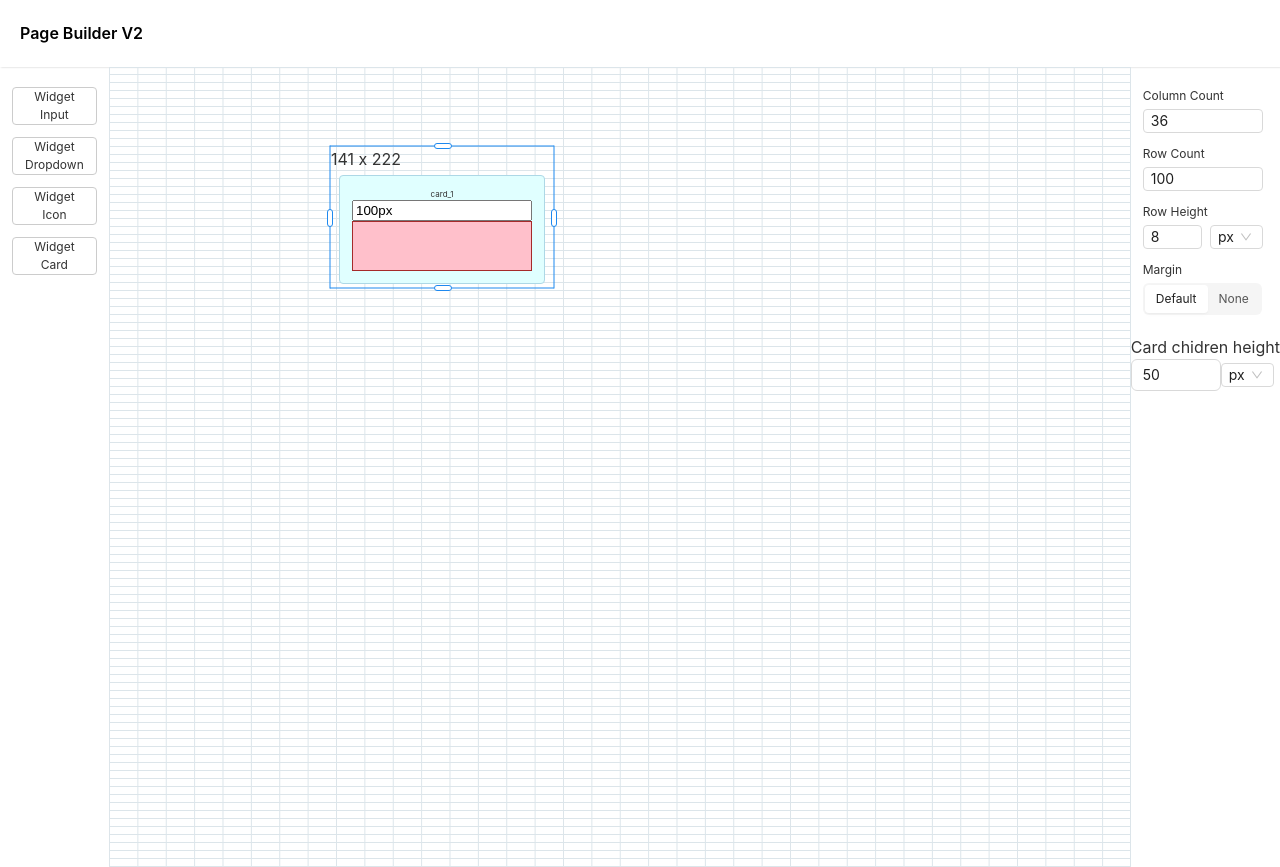
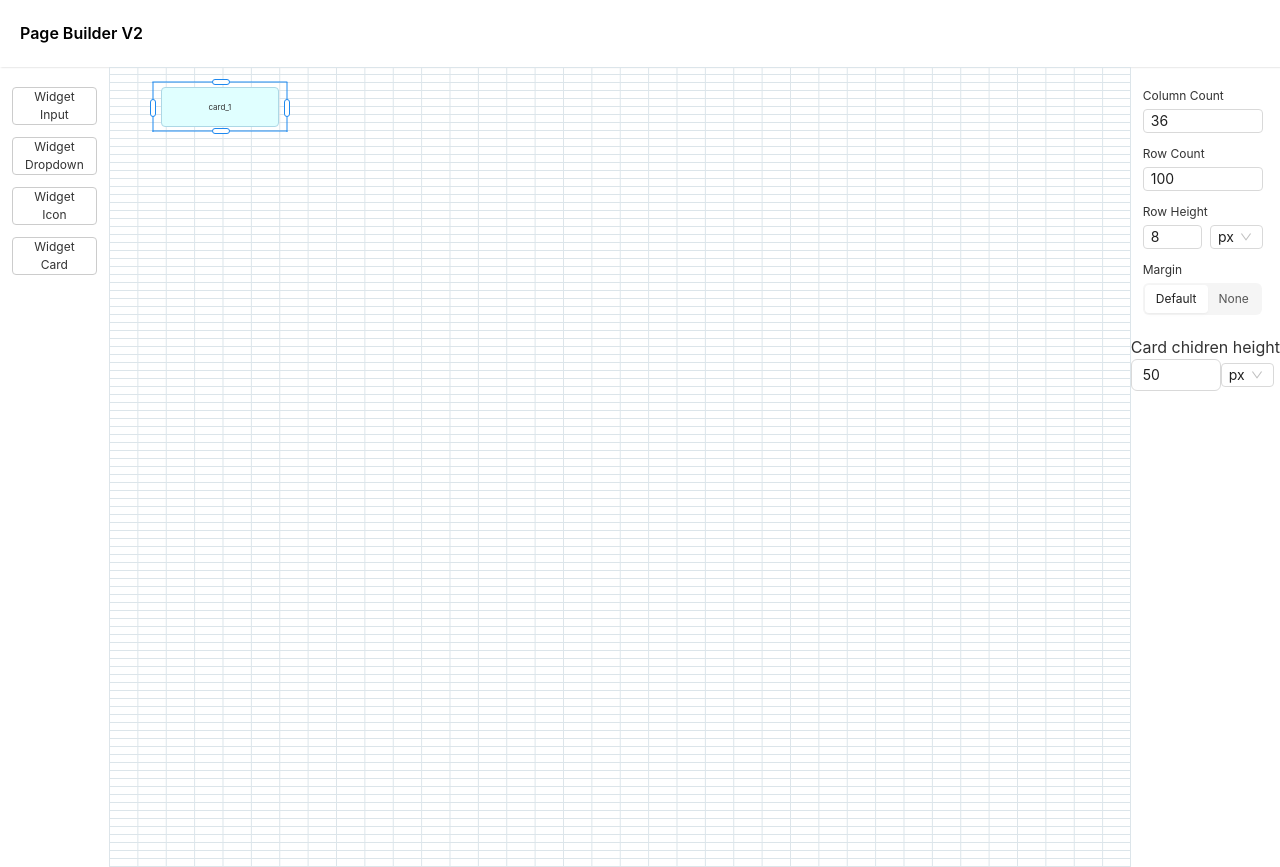
Before and after one commit to abdul-kissflow/builder, a React (Vite) app: page / in a window 1280 px wide. Built offline with nearby package versions, Linux system fonts and the light colour scheme.

Commit message:
meta data change

```diff
--- a/src/Builder/builder.module.css
+++ b/src/Builder/builder.module.css
@@ -111,8 +111,8 @@
   width: calc(100% - 2 * 8px);
 
   /* auto grow poc */
-  /* height: calc(100% - 2 * 4px); */
-  height: auto;
+  height: calc(100% - 2 * 4px);
+  /* height: auto; */
   padding: 12px;
 
   margin: 4px 8px;
--- a/src/Builder/constant.js
+++ b/src/Builder/constant.js
@@ -16,30 +16,54 @@ export const WIDGETS_TYPE = {
   CARD: "card"
 };
 
-export const WIDGET_CONFIG = {
+export let WIDGET_CONFIG = {
   [WIDGETS_TYPE.INPUT]: {
-    rowStart: 0,
-    rowEnd: 4,
-    colStart: 0,
-    colEnd: 4
+    rowStart: 2,
+    rowEnd: 6,
+    colStart: 2,
+    colEnd: 5,
+    rowSpan: function () {
+      return this.rowEnd - this.rowStart;
+    },
+    colSpan: function () {
+      return this.colEnd - this.colStart;
+    }
   },
   [WIDGETS_TYPE.DROPDOWN]: {
     rowStart: 0,
     rowEnd: 4,
     colStart: 0,
-    colEnd: 4
+    colEnd: 4,
+    rowSpan: function () {
+      return this.rowEnd - this.rowStart;
+    },
+    colSpan: function () {
+      return this.colEnd - this.colStart;
+    }
   },
   [WIDGETS_TYPE.ICON]: {
     rowStart: 0,
     rowEnd: 3,
     colStart: 0,
-    colEnd: 2
+    colEnd: 2,
+    rowSpan: function () {
+      return this.rowEnd - this.rowStart;
+    },
+    colSpan: function () {
+      return this.colEnd - this.colStart;
+    }
   },
   [WIDGETS_TYPE.CARD]: {
-    rowStart: 10,
-    rowEnd: 20,
-    colStart: 10,
-    colEnd: 13
+    rowStart: 2,
+    rowEnd: 8,
+    colStart: 2,
+    colEnd: 8,
+    rowSpan: function () {
+      return this.rowEnd - this.rowStart;
+    },
+    colSpan: function () {
+      return this.colEnd - this.colStart;
+    }
   }
 };
 
@@ -71,7 +95,9 @@ export const WIDGETS_LIST = [
       rowStart: WIDGET_CONFIG[WIDGETS_TYPE.INPUT].rowStart,
       rowEnd: WIDGET_CONFIG[WIDGETS_TYPE.INPUT].rowEnd,
       colStart: WIDGET_CONFIG[WIDGETS_TYPE.INPUT].colStart,
-      colEnd: WIDGET_CONFIG[WIDGETS_TYPE.INPUT].colEnd
+      colEnd: WIDGET_CONFIG[WIDGETS_TYPE.INPUT].colEnd,
+      colSpan: WIDGET_CONFIG[WIDGETS_TYPE.INPUT].colSpan,
+      rowSpan: WIDGET_CONFIG[WIDGETS_TYPE.INPUT].rowSpan
       // row: WIDGET_CONFIG[WIDGETS_TYPE.INPUT].rowStart
       // colSpan: WIDGETS_CONFIG[WIDGETS_TYPE.INPUT].minColSpan,
       // rowSpan: WIDGETS_CONFIG[WIDGETS_TYPE.INPUT].minRowSpan
@@ -85,7 +111,9 @@ export const WIDGETS_LIST = [
       rowStart: WIDGET_CONFIG[WIDGETS_TYPE.DROPDOWN].rowStart,
       rowEnd: WIDGET_CONFIG[WIDGETS_TYPE.DROPDOWN].rowEnd,
       colStart: WIDGET_CONFIG[WIDGETS_TYPE.DROPDOWN].colStart,
-      colEnd: WIDGET_CONFIG[WIDGETS_TYPE.DROPDOWN].colEnd
+      colEnd: WIDGET_CONFIG[WIDGETS_TYPE.DROPDOWN].colEnd,
+      colSpan: WIDGET_CONFIG[WIDGETS_TYPE.DROPDOWN].colSpan,
+      rowSpan: WIDGET_CONFIG[WIDGETS_TYPE.DROPDOWN].rowSpan
     }
   },
   {
@@ -96,7 +124,9 @@ export const WIDGETS_LIST = [
       rowStart: WIDGET_CONFIG[WIDGETS_TYPE.ICON].rowStart,
       rowEnd: WIDGET_CONFIG[WIDGETS_TYPE.ICON].rowEnd,
       colStart: WIDGET_CONFIG[WIDGETS_TYPE.ICON].colStart,
-      colEnd: WIDGET_CONFIG[WIDGETS_TYPE.ICON].colEnd
+      colEnd: WIDGET_CONFIG[WIDGETS_TYPE.ICON].colEnd,
+      colSpan: WIDGET_CONFIG[WIDGETS_TYPE.ICON].colSpan,
+      rowSpan: WIDGET_CONFIG[WIDGETS_TYPE.ICON].rowSpan
     }
   },
   {
@@ -107,9 +137,9 @@ export const WIDGETS_LIST = [
       rowStart: WIDGET_CONFIG[WIDGETS_TYPE.CARD].rowStart,
       rowEnd: WIDGET_CONFIG[WIDGETS_TYPE.CARD].rowEnd,
       colStart: WIDGET_CONFIG[WIDGETS_TYPE.CARD].colStart,
-      colEnd: WIDGET_CONFIG[WIDGETS_TYPE.CARD].colEnd
-      // colSpan: WIDGETS_CONFIG[WIDGETS_TYPE.CARD].minColSpan,
-      // rowSpan: WIDGETS_CONFIG[WIDGETS_TYPE.CARD].minRowSpan
+      colEnd: WIDGET_CONFIG[WIDGETS_TYPE.CARD].colEnd,
+      colSpan: WIDGET_CONFIG[WIDGETS_TYPE.CARD].colSpan,
+      rowSpan: WIDGET_CONFIG[WIDGETS_TYPE.CARD].rowSpan
     }
   }
 ];
--- a/src/Builder/index.jsx
+++ b/src/Builder/index.jsx
@@ -112,17 +112,23 @@ export function Builder() {
     // console.log("start", widgetPosRef.current, e, e.active.rect.current);
     setIsDragging(true);
     setActiveWidget(widget);
+
     let newLayoutModel = { ...layoutModel };
     let type = e.active?.data.current.type;
     if (type === "DragWidgetCell") {
       newLayoutModel = deleteWidget(newLayoutModel, widget.Id);
       setLayoutModel(newLayoutModel);
-      let { colEnd, colStart, rowEnd, rowStart } = widget?.LayoutConfig || {};
+      // let { colEnd, colStart, rowEnd, rowStart, colSpan, rowSpan } =
+      //   widget?.LayoutConfig || {};
+      let config = widget?.LayoutConfig || {};
+
       setHoverDetail({
-        colEnd,
-        colStart,
-        rowEnd,
-        rowStart
+        colStart: config.colStart,
+        colEnd: config.colEnd,
+        rowEnd: config.rowEnd,
+        rowStart: config.rowStart,
+        colSpan: config.colSpan(),
+        rowSpan: config.rowSpan()
       });
     }
     originLayoutModel.current = newLayoutModel;
@@ -141,14 +147,18 @@ export function Builder() {
       let containerWidth = containerRef.current.clientWidth;
       let containerHeight = containerRef.current.clientHeight;
 
-      let { colEnd = 1, rowEnd = 1 } = activeWidget?.LayoutConfig || {};
+      let activeWidgetConfig = activeWidget?.LayoutConfig || {};
+
       let cellWidth = containerWidth / COLUMN_COUNT;
       let cellHeight =
         ROW_HEIGHT_UNIT === "px" ? ROW_HEIGHT : containerHeight / ROW_COUNT;
 
       let colStart = Math.floor(mousePosRef.current.y / cellHeight);
       let rowStart = Math.floor(mousePosRef.current.x / cellWidth);
-      console.log("handleDragMove", e, mousePosRef.current);
+
+      let colEnd = colStart + activeWidgetConfig.colSpan();
+      let rowEnd = rowStart + activeWidgetConfig.rowSpan();
+
       if (mousePosRef.current.x < 0) {
         colStart = 0;
       }
@@ -162,22 +172,21 @@ export function Builder() {
         rowStart = ROW_COUNT - 1;
       }
 
-      let rowSpan = getSpanCount(rowStart, rowEnd);
-      let colSpan = getSpanCount(colStart, colEnd);
-
       if (rowEnd >= ROW_COUNT) {
-        rowStart = ROW_COUNT - rowSpan;
+        rowStart = ROW_COUNT - activeWidgetConfig.rowSpan();
       }
 
       if (colEnd >= COLUMN_COUNT) {
-        colStart = COLUMN_COUNT - colSpan;
+        colStart = COLUMN_COUNT - activeWidgetConfig.colSpan();
       }
 
       setHoverDetail({
         rowStart,
         colStart,
-        rowSpan,
-        colSpan
+        rowEnd,
+        colEnd,
+        colSpan: activeWidgetConfig.colSpan(),
+        rowSpan: activeWidgetConfig.rowSpan()
       });
     }
   }
@@ -196,8 +205,7 @@ export function Builder() {
       let type = active?.data.current.type;
       let currentWidget = type ? active.data.current.widget : activeWidget;
 
-      let { rowEnd: widgetRowEnd, colEnd: WidgetColEnd } =
-        activeWidget?.LayoutConfig || {};
+      let activeWidgetConfig = activeWidget?.LayoutConfig || {};
 
       let { rowStart, rowEnd, colStart, colEnd } = hoverDetail;
 
@@ -212,10 +220,12 @@ export function Builder() {
           // colSpan: widgetColSpan || colSpan,
           // rowSpan: widgetRowSpan || rowSpan,
           // row: row
+
+          ...activeWidgetConfig,
           rowStart: rowStart,
-          rowEnd: widgetRowEnd || rowEnd,
+          rowEnd: rowEnd,
           colStart: colStart,
-          colEnd: WidgetColEnd || colEnd
+          colEnd: colEnd
         }
       };
       let newLayoutModel = setWidget(layoutModel, widget);
--- a/src/Builder/widget.renderer.jsx
+++ b/src/Builder/widget.renderer.jsx
@@ -4,6 +4,7 @@ import { useDraggable } from "@dnd-kit/core";
 
 import styles from "./builder.module.css";
 import { RESIZE_DIRECTION, WIDGETS_TYPE } from "./constant";
+import { getSpanCount } from "./util";
 
 export function LayoutWidgets({
   widgets,
@@ -257,8 +258,9 @@ function WidgetCell({
 
   const widgetAlignmentProperties = useMemo(
     function getWidgetAlignemntProperties() {
-      let totalColumnOccupied = rowEnd - rowStart;
-      let totalRowOccupied = colEnd - colStart;
+      let totalColumnOccupied = getSpanCount(colStart, colEnd);
+      let totalRowOccupied = getSpanCount(rowStart, rowEnd);
+
       return {
         top: `${colStart * cellHeight}px`,
         left: `${rowStart * cellWidth}px`,
@@ -269,28 +271,28 @@ function WidgetCell({
     [cellHeight, cellWidth, colEnd, colStart, rowEnd, rowStart]
   );
 
-  const [value, setValue] = useState("100px");
+  // const [value, setValue] = useState("100px");
   const resizeObserverRef = useRef(null);
 
-  const [widgetWidth, setWidgetWidth] = useState(0);
-  const [widgetHeight, setWidgetHeight] = useState(0);
+  // const [widgetWidth, setWidgetWidth] = useState(0);
+  // const [widgetHeight, setWidgetHeight] = useState(0);
 
-  useEffect(function resizeObserver() {
-    if (resizeObserverRef.current) {
-      const observer = new ResizeObserver((entries) => {
-        let _height = entries[0].target.clientHeight;
-        let _width = entries[0].target.clientWidth;
-        setWidgetWidth(_height);
-        setWidgetHeight(_width);
-      });
-      observer.observe(resizeObserverRef.current);
+  // useEffect(function resizeObserver() {
+  //   if (resizeObserverRef.current) {
+  //     const observer = new ResizeObserver((entries) => {
+  //       let _height = entries[0].target.clientHeight;
+  //       let _width = entries[0].target.clientWidth;
+  //       setWidgetWidth(_height);
+  //       setWidgetHeight(_width);
+  //     });
+  //     observer.observe(resizeObserverRef.current);
 
-      // Cleanup function
-      return () => {
-        observer.disconnect();
-      };
-    }
-  }, []);
+  //     // Cleanup function
+  //     return () => {
+  //       observer.disconnect();
+  //     };
+  //   }
+  // }, []);
 
   return (
     <div
@@ -299,10 +301,10 @@ function WidgetCell({
       }`}
       style={{
         position: "absolute",
-        ...widgetAlignmentProperties,
+        ...widgetAlignmentProperties
 
         /* auto grow poc */
-        height: "auto"
+        // height: "auto"
         // gridArea: `${row + 1} / ${col + 1} / span ${rowSpan} / span ${colSpan}`
       }}
       ref={setNodeRef}
@@ -320,12 +322,12 @@ function WidgetCell({
       {...listeners}
       {...attributes}
     >
-      {`${widgetWidth} x ${widgetHeight}`}
+      {/* {`${widgetWidth} x ${widgetHeight}`} */}
       <div className={styles.content}>
         <label>{widget.Id}</label>
 
         {/* /* auto grow poc */}
-        {widget.Type === WIDGETS_TYPE.CARD && (
+        {/* {widget.Type === WIDGETS_TYPE.CARD && (
           <div className={styles.growableChildrenWrapper}>
             <input value={value} onChange={(e) => setValue(e.target.value)} />
             <div
@@ -333,7 +335,7 @@ function WidgetCell({
               className={styles.growableChildren}
             />
           </div>
-        )}
+        )} */}
 
         {/* /* auto grow poc */}
       </div>
```
